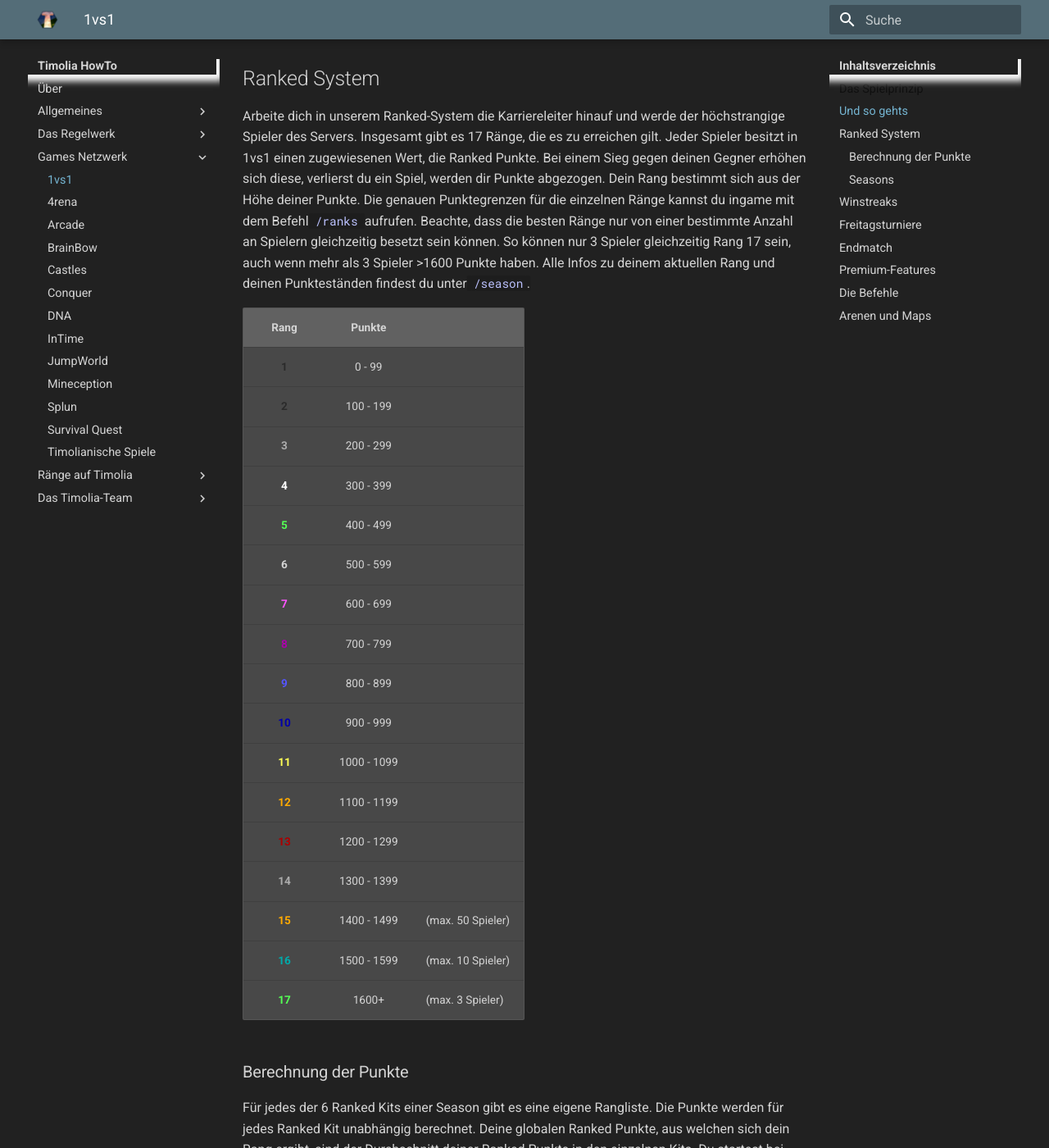
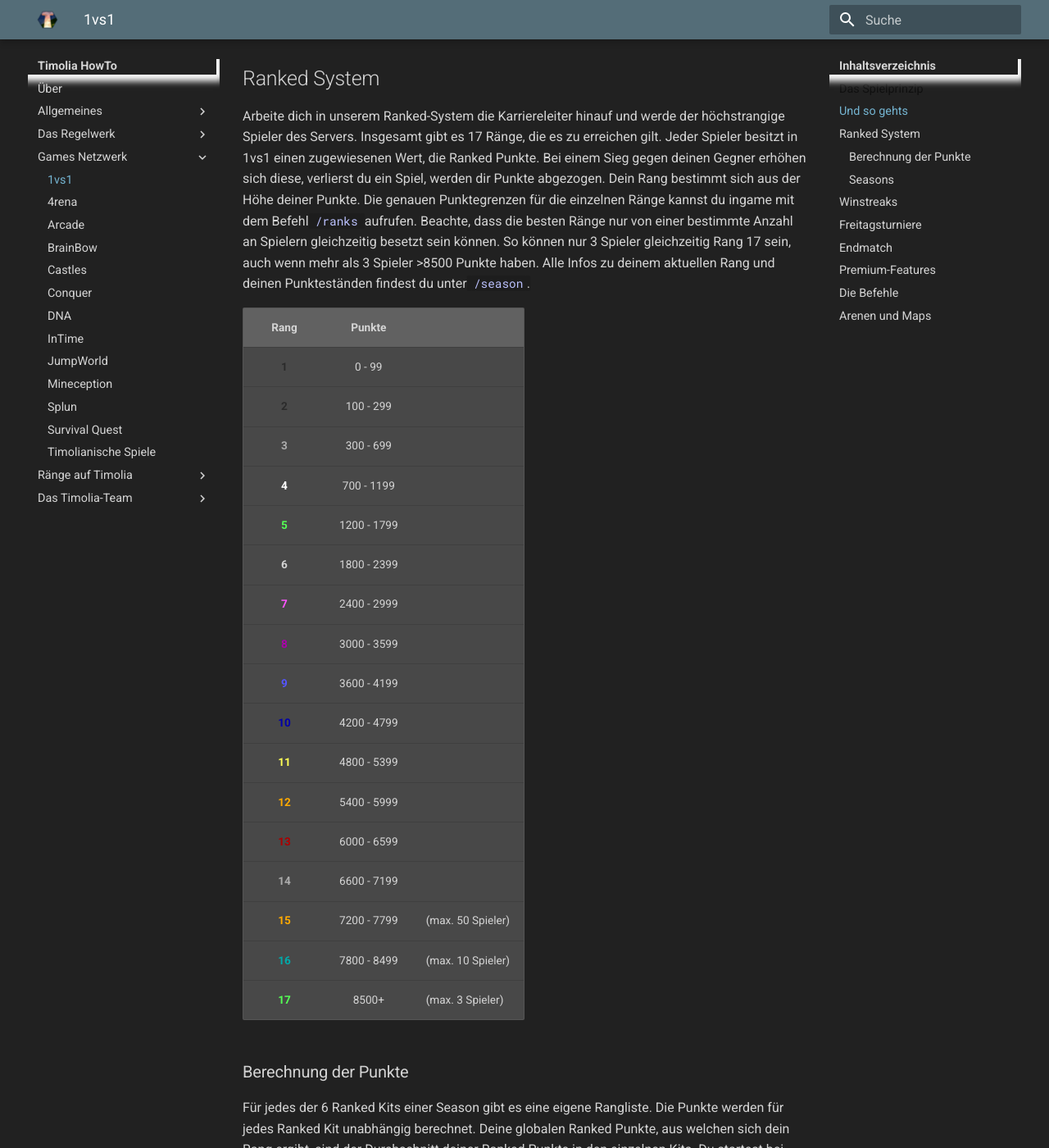
Before and after one commit to TimoliaDE/HowTo, an MkDocs documentation site: the page built from docs/games/1vs1.md, in a window 1280 px wide and 1400 px high, scrolled down 1545 px. Shown: the whole window at 82% size. Built offline with MkDocs 1.6.1 and Material for MkDocs 9.7.7, drawn with Linux system fonts in a browser that asks for light colours; old or Windows-style settings are respelled for this version of MkDocs.

Commit message:
Punktegrenzen 1vs1 anpassen

```diff
--- a/docs/games/1vs1.md
+++ b/docs/games/1vs1.md
@@ -32,27 +32,27 @@ Arbeite dich in unserem Ranked-System die Karriereleiter hinauf und werde der h
 Insgesamt gibt es 17 Ränge, die es zu erreichen gilt. Jeder Spieler besitzt in 1vs1 einen zugewiesenen Wert, die Ranked Punkte.
 Bei einem Sieg gegen deinen Gegner erhöhen sich diese, verlierst du ein Spiel, werden dir Punkte abgezogen. Dein Rang bestimmt sich aus der Höhe deiner Punkte.
 Die genauen Punktegrenzen für die einzelnen Ränge kannst du ingame mit dem Befehl `/ranks` aufrufen. Beachte, dass die besten Ränge nur von einer bestimmte Anzahl an Spielern gleichzeitig besetzt sein können.
-So können nur 3 Spieler gleichzeitig Rang 17 sein, auch wenn mehr als 3 Spieler >1600 Punkte haben. Alle Infos zu deinem aktuellen Rang und deinen Punkteständen findest du unter `/season`.
+So können nur 3 Spieler gleichzeitig Rang 17 sein, auch wenn mehr als 3 Spieler >8500 Punkte haben. Alle Infos zu deinem aktuellen Rang und deinen Punkteständen findest du unter `/season`.
 
 | Rang | Punkte | |
 | :------: | :------: | ----- |
 | <b><span class='minecraft-darkgray'>1</span></b> | 0 - 99 |
-| <b><span class='minecraft-darkgray'>2</span></b> | 100 - 199 |
-| <b><span class='minecraft-gray'>3</span></b> | 200 - 299 |
-| <b><span class='minecraft-white'>4</span></b> | 300 - 399 |
-| <b><span class='minecraft-green'>5</span></b> | 400 - 499 |
-| <b><span class='minecraft-darkgreen'>6</span></b> | 500 - 599 |
-| <b><span class='minecraft-lightpurple'>7</span></b> | 600 - 699 |
-| <b><span class='minecraft-darkpurple'>8</span></b> | 700 - 799 |
-| <b><span class='minecraft-blue'>9</span></b> | 800 - 899 |
-| <b><span class='minecraft-darkblue'>10</span></b> | 900 - 999 |
-| <b><span class='minecraft-yellow'>11</span></b> | 1000 - 1099 |
-| <b><span class='minecraft-gold'>12</span></b> | 1100 - 1199 |
-| <b><span class='minecraft-darkred'>13</span></b> | 1200 - 1299 |
-| <b><span class='minecraft-gray'>14</span></b> | 1300 - 1399 |
-| <b><span class='minecraft-gold'>15</span></b> | 1400 - 1499 | (max. 50 Spieler) |
-| <b><span class='minecraft-darkaqua'>16</span></b> | 1500 - 1599 | (max. 10 Spieler) |
-| <b><span class='minecraft-green'>17</span></b> | 1600+ | (max. 3 Spieler) |
+| <b><span class='minecraft-darkgray'>2</span></b> | 100 - 299 |
+| <b><span class='minecraft-gray'>3</span></b> | 300 - 699 |
+| <b><span class='minecraft-white'>4</span></b> | 700 - 1199 |
+| <b><span class='minecraft-green'>5</span></b> | 1200 - 1799 |
+| <b><span class='minecraft-darkgreen'>6</span></b> | 1800 - 2399 |
+| <b><span class='minecraft-lightpurple'>7</span></b> | 2400 - 2999 |
+| <b><span class='minecraft-darkpurple'>8</span></b> | 3000 - 3599 |
+| <b><span class='minecraft-blue'>9</span></b> | 3600 - 4199 |
+| <b><span class='minecraft-darkblue'>10</span></b> | 4200 - 4799 |
+| <b><span class='minecraft-yellow'>11</span></b> | 4800 - 5399 |
+| <b><span class='minecraft-gold'>12</span></b> | 5400 - 5999 |
+| <b><span class='minecraft-darkred'>13</span></b> | 6000 - 6599 |
+| <b><span class='minecraft-gray'>14</span></b> | 6600 - 7199 |
+| <b><span class='minecraft-gold'>15</span></b> | 7200 - 7799 | (max. 50 Spieler) |
+| <b><span class='minecraft-darkaqua'>16</span></b> | 7800 - 8499 | (max. 10 Spieler) |
+| <b><span class='minecraft-green'>17</span></b> | 8500+ | (max. 3 Spieler) |
 
 
 ### Berechnung der Punkte
```
